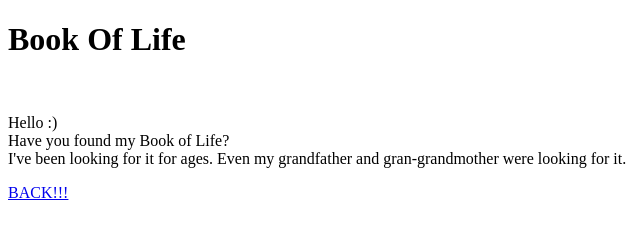
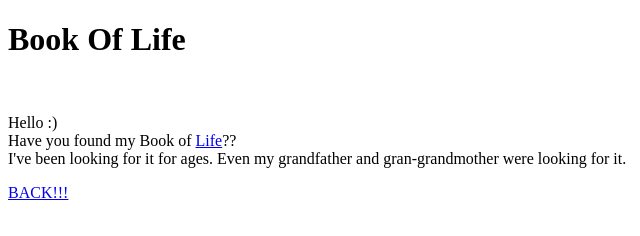
Before and after one commit to NikCrmr/personal-website-v2, a plain HTML site: page BOL.html in a window 1280 px wide. Shown: the full height of the page, 0-640 px from the left. Drawn offline with Linux system fonts and the light colour scheme.

Commit message:
Book of LIFE link

```diff
--- a/BOL.html
+++ b/BOL.html
@@ -8,7 +8,7 @@
 <body>
     <h1>Book Of Life</h1>
     <br>
-    <p>Hello :)<br> Have you found my Book of Life? <br> I've been looking for it for ages. Even my grandfather and gran-grandmother were looking for it.</p>
+    <p>Hello :)<br> Have you found my Book of <a href="sections-ex.html" id="sectionex">Life</a>?? <br> I've been looking for it for ages. Even my grandfather and gran-grandmother were looking for it.</p>
     <a href="index.html">BACK!!!</a>
 </body>
 </html>
```
